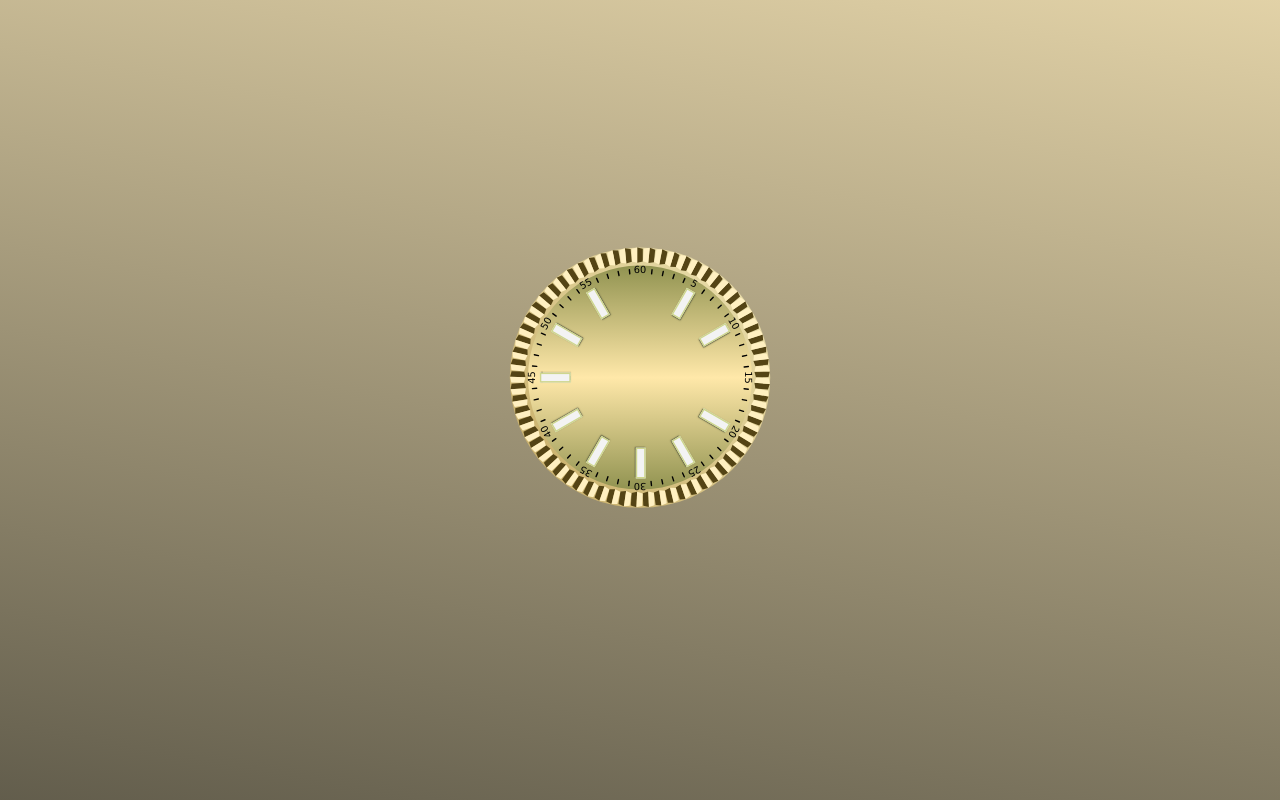
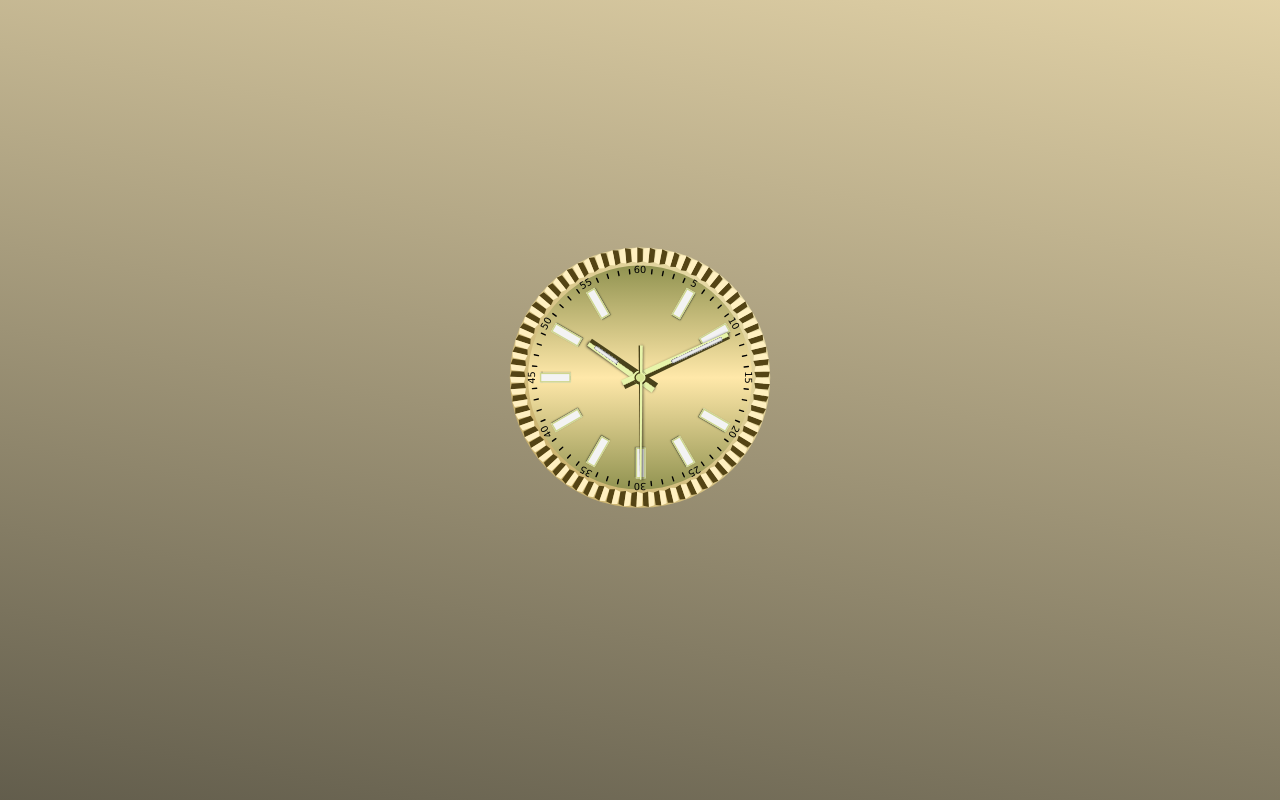
Before and after one commit to GabrielGladykowski/Watch, a React (Create React App) app in the folder my-app/: page / in a window 1280 px wide. Shown: the top 800 px of the page. Built offline with nearby package versions, Linux system fonts and the light colour scheme.

Commit message:
Adding hands and fixing the bug

```diff
--- a/my-app/src/components/bezel/decoration/Decoration.styled.tsx
+++ b/my-app/src/components/bezel/decoration/Decoration.styled.tsx
@@ -28,7 +28,7 @@ export const DecorationStyled = styled.div<Omit<typeOfDecoration, 'transform'>>`
     border-top: ${(props) => props.borderTop};
     border-left: ${(props) => props.borderLeft};
     height: ${(props) => props.height};
-    &::before{
+    &::before {
         position: absolute;
         content: "";
         border-bottom: 1.8px solid transparent;
--- a/my-app/src/components/dial/Dial.tsx
+++ b/my-app/src/components/dial/Dial.tsx
@@ -6,6 +6,7 @@ import { Points } from "./points/Points";
 import { v4 as uuid } from 'uuid';
 import { Numbers } from "./numbers/Numbers";
 import { ARRAY_FROM_NUMBERS } from "./numbers/Numbers.data";
+import { Hands, HandsSecond } from "./hands/Hands";
 
 const INDEX_NUMBER: number[] = [60, 5, 10, 15, 20, 25, 30, 35, 40, 45, 50, 55];
 
@@ -20,7 +21,8 @@ export const Dial = () => (
                 ))}
 
                 {ARRAY_FROM_NUMBERS.map((props, index) => (
-                        <Numbers key={uuid()} type='Number' {...props}>{INDEX_NUMBER[index]}</Numbers>
+                        <Numbers key={uuid()} {...props}>{INDEX_NUMBER[index]}</Numbers>
                 ))}
+                <Hands />
         </DialStyled>
 );
--- /dev/null
+++ b/my-app/src/components/dial/hands/Hands.styled.tsx
@@ -0,0 +1,142 @@
+import styled from "styled-components";
+import { COLORS } from "../../../const/COLORS";
+
+export const HandsWrapper = styled.div`
+    display: flex;
+    align-items: center;
+    justify-content: center;
+    position: relative;
+    z-index: 3;
+`;
+
+export const HandsAllSecondStyled = styled.div`
+    display: flex;
+    align-items: center;
+    justify-content: center;
+    position: relative;
+    top: 25px;
+`;
+
+export const HandsHalfLeftSecondStyled = styled.div`
+    position: absolute;
+    height: 96px;
+    width: 1.5px;
+    border-top: 96px solid ${COLORS.HANDS_COLOR_DARK};
+    border-left: 1px solid transparent;
+    right: 0;
+    box-shadow: 2px .2px 2px black;
+`;
+
+export const HandsHalfRightSecondStyled = styled.div`
+    position: absolute;
+    height: 96px;
+    width: 1.5px;
+    border-top: 96px solid ${COLORS.HANDS_COLOR_LIGHT};
+    border-right: 1px solid transparent;
+    left: 0;
+`;
+
+export const CircleCenterHandsSecondStyled = styled.div`
+    position: absolute;
+    height: 8px;
+    width: 8px;
+    background-color: ${COLORS.CIRCLE_COLOR};
+    border-radius: 50px;
+    border-left: 1.2px solid ${COLORS.HANDS_COLOR_DARK};
+    border-right: 1.2px solid ${COLORS.HANDS_COLOR_LIGHT};
+    border-top: 1.2px solid ${COLORS.HANDS_COLOR_LIGHT};
+    border-bottom: 1.2px solid ${COLORS.HANDS_COLOR_DARK};
+    transform: rotate(45deg);
+`;
+
+// -------------------------------------------------------------------------------------
+
+export const HandsWrapperMinute = styled(HandsWrapper)`
+    z-index: 2;
+    transform: rotate(-115deg);
+`;
+
+export const HandsAllMinuteStyled = styled(HandsAllSecondStyled)`
+    top: 28px;
+`;
+
+export const HandsHalfLeftMinuteStyled = styled.div`
+    position: absolute;
+    height: 83px;
+    width: 3.5px;
+    border-top: 83px solid ${COLORS.HANDS_COLOR_DARK};
+    border-left: 1px solid transparent;
+    right: 0;
+    box-shadow: 2.6px .3px 2px black;
+`;
+
+export const HandsHalfRightMinuteStyled = styled.div`
+    position: absolute;
+    height: 83px;
+    width: 3.5px;
+    border-top: 83px solid ${COLORS.HANDS_COLOR_LIGHT};
+    border-right: 1px solid transparent;
+    left: 0;
+`;
+
+export const HandsCenterMinuteStyled = styled.div`
+    position: absolute;
+    height: 40px;
+    width: 3px;
+    background-color: ${COLORS.HOURS_INSIDE_COLOR};
+    box-shadow: inset .2px .2px 1.2px;
+    top: 25px;
+`;
+
+export const CircleCenterHandsMinuteStyled = styled(CircleCenterHandsSecondStyled)`
+    height: 10px;
+    width: 10px;
+    border-left: 5px solid ${COLORS.HANDS_COLOR_DARK};
+    border-right: 5px solid ${COLORS.HANDS_COLOR_LIGHT};
+    border-top: 5px solid ${COLORS.HANDS_COLOR_LIGHT};
+    border-bottom: 5px solid ${COLORS.HANDS_COLOR_DARK};
+`;
+
+// ------------------------------------------------------------------------------------------
+
+export const HandsWrapperHour = styled(HandsWrapper)`
+    z-index: 1;
+    transform: rotate(125deg);
+`;
+
+export const HandsAllHourStyled = styled(HandsAllMinuteStyled)`
+    top: 15px;
+`;
+
+export const HandsHalfLeftHourStyled = styled.div`
+    position: absolute;
+    height: 57px;
+    width: 4px;
+    border-top: 57px solid ${COLORS.HANDS_COLOR_DARK};
+    border-left: 1px solid transparent;
+    right: 0;
+    box-shadow: 3.4px .3px 2px black;
+`;
+
+export const HandsHalfRightHourStyled = styled.div`
+    position: absolute;
+    height: 57px;
+    width: 4px;
+    border-top: 57px solid ${COLORS.HANDS_COLOR_LIGHT};
+    border-right: 1px solid transparent;
+    left: 0;
+`;
+
+export const HandsCenterHourStyled = styled.div`
+    position: absolute;
+    height: 20px;
+    width: 3px;
+    background-color: ${COLORS.HOURS_INSIDE_COLOR};
+    box-shadow: inset .2px .2px 1.2px;
+    top: 19px;
+`;
+
+export const CircleCenterHandsHourStyled = styled(CircleCenterHandsMinuteStyled)`
+    height: 11px;
+    width: 11px;
+`;
--- /dev/null
+++ b/my-app/src/components/dial/hands/Hands.tsx
@@ -0,0 +1,48 @@
+import React from "react";
+import { CircleCenterHandsHourStyled, CircleCenterHandsMinuteStyled, CircleCenterHandsSecondStyled, HandsAllHourStyled, HandsAllMinuteStyled, HandsAllSecondStyled, HandsCenterHourStyled, HandsCenterMinuteStyled, HandsHalfLeftHourStyled, HandsHalfLeftMinuteStyled, HandsHalfLeftSecondStyled, HandsHalfRightHourStyled, HandsHalfRightMinuteStyled, HandsHalfRightSecondStyled, HandsWrapper, HandsWrapperHour, HandsWrapperMinute } from "./Hands.styled";
+
+export const HandsSecond = () => (
+    <HandsWrapper>
+        <HandsAllSecondStyled>
+            <HandsHalfLeftSecondStyled />
+
+            <HandsHalfRightSecondStyled />
+        </HandsAllSecondStyled>
+
+        <CircleCenterHandsSecondStyled />
+    </HandsWrapper>
+)
+
+export const HandsMinute = () => (
+    <HandsWrapperMinute>
+        <HandsAllMinuteStyled>
+            <HandsHalfLeftMinuteStyled />
+
+            <HandsHalfRightMinuteStyled />
+        </HandsAllMinuteStyled>
+        <HandsCenterMinuteStyled />
+
+        <CircleCenterHandsMinuteStyled />
+    </HandsWrapperMinute>
+)
+
+export const HandsHour = () => (
+    <HandsWrapperHour>
+        <HandsAllHourStyled>
+            <HandsHalfLeftHourStyled />
+
+            <HandsHalfRightHourStyled />
+        </HandsAllHourStyled>
+        <HandsCenterHourStyled />
+
+        <CircleCenterHandsHourStyled />
+    </HandsWrapperHour>
+)
+
+export const Hands = () => (
+    <>
+        <HandsSecond />
+        <HandsMinute />
+        <HandsHour />
+    </>
+)
--- a/my-app/src/components/dial/numbers/Numbers.tsx
+++ b/my-app/src/components/dial/numbers/Numbers.tsx
@@ -1,9 +1,9 @@
-import React from "react";
+import React, { PropsWithChildren } from "react";
 import { NumbersStyled } from "./Numbers.styled";
 import { PointWrapperStyled } from "../points/Point.styled";
-import { PointsType } from "../points/Points.types";
+import { TypeOfNumber } from "./Numbers.data";
 
-export const Numbers = ({transform, ...props}: PointsType) => (
+export const Numbers = ({transform, ...props}: PropsWithChildren<TypeOfNumber>) => (
     <PointWrapperStyled transform={transform}>
         <NumbersStyled {...props}/>
     </PointWrapperStyled>
--- a/my-app/src/components/dial/points/Points.types.ts
+++ b/my-app/src/components/dial/points/Points.types.ts
@@ -3,5 +3,4 @@ import { TypeOfPointsHours, TypeOfPointsSmall } from "./Point.data";
 
 export type PointsType =
     | ({ type: 'Small' } & TypeOfPointsSmall)
-    | ({ type: 'Hours' } & TypeOfPointsHours)
-    | ({ type: 'Number' } & TypeOfNumber);
+    | ({ type: 'Hours' } & TypeOfPointsHours);
--- a/my-app/src/const/COLORS.ts
+++ b/my-app/src/const/COLORS.ts
@@ -9,10 +9,11 @@ export const COLORS = {
     WHITE_COLOR: '#FFFFFF',
     DIAL_DARK_COLOR: '#919351',
     DIAL_LIGHT_COLOR: '#ffe8a9',
-    HANDS_FIRST_COLOR: '#f1e4bc',
-    HANDS_SECOND_COLOR: '#695d40',
     CASE_WATCH_COLOR: '#b7b9bc',
     HOURS_COLOR: '#CED68D',
     HOURS_INSIDE_COLOR: '#F3F3F3',
     SHADOW_COLOR: '#494D32',
+    HANDS_COLOR_LIGHT: '#E7F4AA',
+    HANDS_COLOR_DARK: '#49421A',
+    CIRCLE_COLOR: '#D6E493',
 }
```
